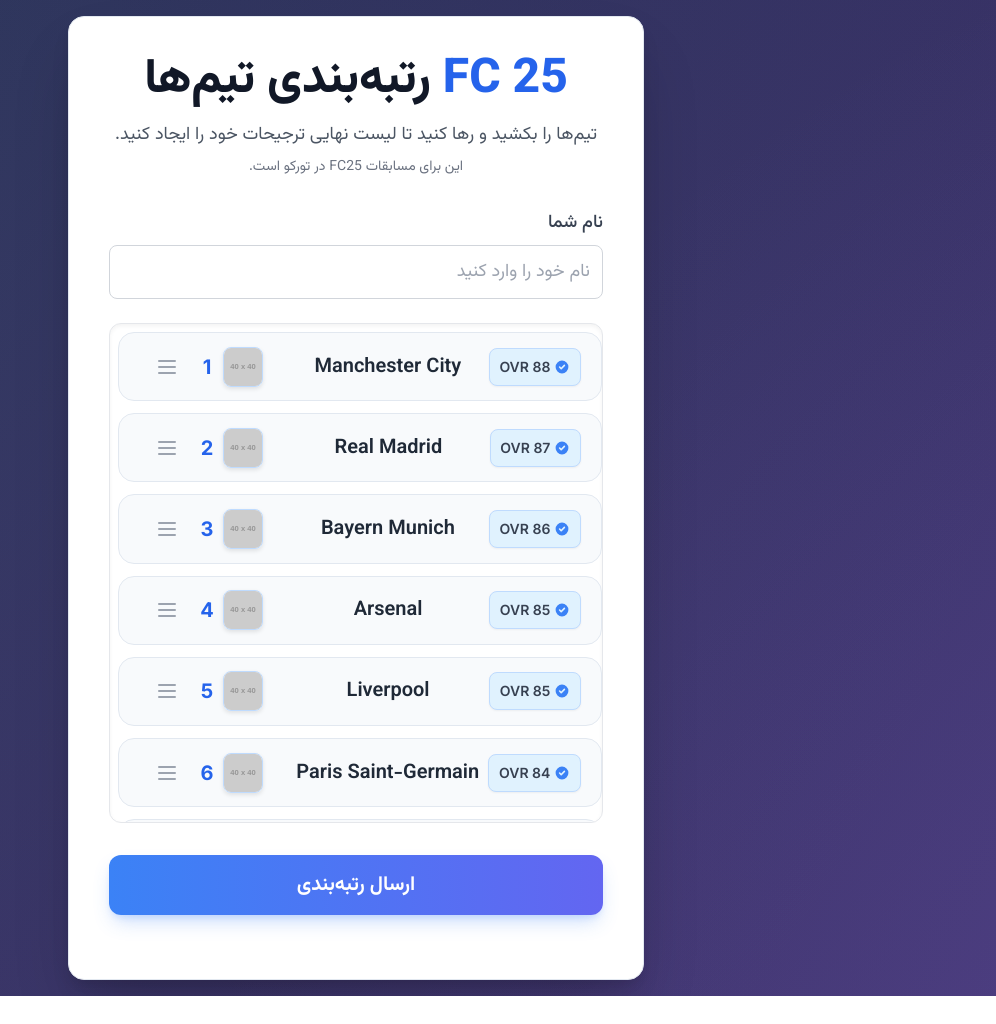
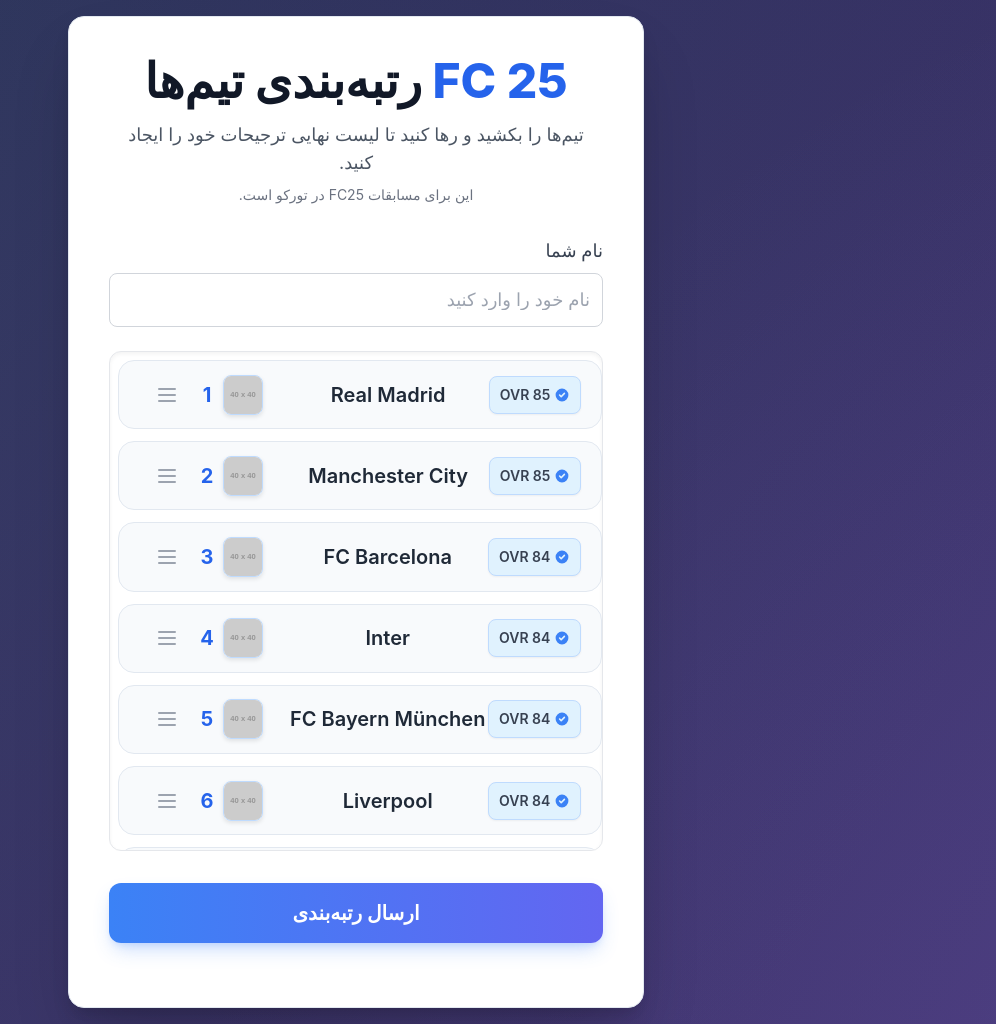
Before and after one commit to nimaema/FC25, a plain HTML site: page index.html in a window 1280 px wide. Shown: the whole page, without its empty margins (284-1280 px from the left). Before the commit the page ends 996 px from the top, so only its background shows below. Drawn offline with nearby package versions, Linux system fonts and the light colour scheme; placeholder pictures from the web are drawn by us; a web font is replaced by a local one.

Commit message:
Update index.html

```diff
--- a/index.html
+++ b/index.html
@@ -3,7 +3,7 @@
     <meta charset="UTF-8">
     <meta name="viewport" content="width=device-width, initial-scale=1.0">
     <title>رتبه‌بندی تیم‌های FC 25</title>
-    <link href="https://fonts.googleapis.com/css2?family=Inter:wght@300;400;600;700;800&family=Vazirmatn:wght@300;400;500;600;700;800&display=swap" rel="stylesheet">
+    <link href="https://fonts.com/css2?family=Inter:wght@300;400;600;700;800&family=Vazirmatn:wght@300;400;500;600;700;800&display=swap" rel="stylesheet">
     <script src="https://cdn.tailwindcss.com"></script>
     <style>
         /* Custom styles for a professional, light UI with new color scheme */
@@ -290,33 +290,32 @@
     </div>
 
     <script>
-        // Updated teams data - Based on recent performance and general consensus of top teams
+        // Updated teams data - Based on Top_25_Football_Clubs.csv
         const teamsData = [
-            { name: "Manchester City", ovr: 88, att: 89, mid: 86, def: 88, gameplay: "Possession-based, high tempo attack", logoText: "MCI", logoColor: "6CABDD", initialTextColor: "FFFFFF" },
-            { name: "Real Madrid", ovr: 87, att: 88, mid: 87, def: 86, gameplay: "Short passing, positional play", logoText: "RMA", logoColor: "00529F", initialTextColor: "FFFFFF" },
-            { name: "Bayern Munich", ovr: 86, att: 90, mid: 87, def: 86, gameplay: "Aggressive press, wing play", logoText: "BAY", logoColor: "DC052D", initialTextColor: "FFFFFF" },
-            { name: "Arsenal", ovr: 85, att: 83, mid: 80, def: 76, gameplay: "Controlled build-up, balanced defense", logoText: "ARS", logoColor: "EF0107", initialTextColor: "FFFFFF" },
-            { name: "Liverpool", ovr: 85, att: 84, mid: 79, def: 80, gameplay: "Gegenpressing, fast transitions", logoText: "LIV", logoColor: "C8102E", initialTextColor: "FFFFFF" },
-            { name: "Paris Saint-Germain", ovr: 84, att: 86, mid: 87, def: 77, gameplay: "Star player isolation, flair", logoText: "PSG", logoColor: "004170", initialTextColor: "FFFFFF" },
-            { name: "FC Barcelona", ovr: 84, att: 89, mid: 86, def: 82, gameplay: "Tiki-taka, ball control", logoText: "BAR", logoColor: "A50044", initialTextColor: "FFFFFF" },
-            { name: "Inter Milan", ovr: 83, att: 83, mid: 80, def: 75, gameplay: "Structured defense, direct attack", logoText: "INT", logoColor: "000000", initialTextColor: "FFFFFF" }, // Explicitly white text for black background
-            { name: "Napoli", ovr: 83, att: 85, mid: 82, def: 80, gameplay: "Fluid attacking football", logoText: "NAP", logoColor: "0072C6", initialTextColor: "FFFFFF" },
-            { name: "Manchester United", ovr: 83, att: 84, mid: 85, def: 83, gameplay: "Counter attacking, high press", logoText: "MUN", logoColor: "DA291C", initialTextColor: "FFFFFF" },
-            { name: "Atlético Madrid", ovr: 82, att: 79, mid: 86, def: 82, gameplay: "Compact defense, breakaways", logoText: "ATM", logoColor: "CB3524", initialTextColor: "FFFFFF" },
-            { name: "Chelsea", ovr: 82, att: 83, mid: 83, def: 85, gameplay: "Wing backs attack, possession", logoText: "CHE", logoColor: "034694", initialTextColor: "FFFFFF" },
-            { name: "Tottenham Hotspur", ovr: 81, att: 82, mid: 80, def: 79, gameplay: "High intensity, vertical play", logoText: "TOT", logoColor: "132257", initialTextColor: "FFFFFF" },
-            { name: "AS Roma", ovr: 81, att: 87, mid: 85, def: 75, gameplay: "Wide play, aerial strength", logoText: "ROM", logoColor: "860D2C", initialTextColor: "FFFFFF" },
-            { name: "Juventus", ovr: 80, att: 78, mid: 86, def: 80, gameplay: "Defensive solidity, set-pieces", logoText: "JUV", logoColor: "000000", initialTextColor: "FFFFFF" }, // Explicitly white text for black background
-            { name: "AC Milan", ovr: 80, att: 82, mid: 88, def: 77, gameplay: "Balanced attack and midfield, strong defense", logoText: "ACM", logoColor: "FB090B", initialTextColor: "FFFFFF" },
-            { name: "RB Leipzig", ovr: 80, att: 81, mid: 77, def: 85, gameplay: "Transition focused, aggressive pressing", logoText: "RBL", logoColor: "001E44", initialTextColor: "FFFFFF" },
-            { name: "Bayer Leverkusen", ovr: 79, att: 81, mid: 84, def: 80, gameplay: "Quick counters, tight marking", logoText: "B04", logoColor: "E32221", initialTextColor: "FFFFFF" },
-            { name: "Brighton & Hove Albion", ovr: 79, att: 78, mid: 80, def: 79, gameplay: "Possession-based, intricate passing", logoText: "BHA", logoColor: "0057B8", initialTextColor: "FFFFFF" },
-            { name: "Aston Villa", ovr: 79, att: 79, mid: 78, def: 80, gameplay: "Strong defense, quick transitions", logoText: "AVL", logoColor: "95BFE5", initialTextColor: "000000" },
-            { name: "Newcastle United", ovr: 78, att: 80, mid: 78, def: 79, gameplay: "High press, direct play", logoText: "NEW", logoColor: "000000", initialTextColor: "FFFFFF" }, // Explicitly white text for black background
-            { name: "West Ham United", ovr: 78, att: 77, mid: 79, def: 78, gameplay: "Counter-attacking, set-piece threat", logoText: "WHU", logoColor: "7A263A", initialTextColor: "FFFFFF" },
-            { name: "Atalanta", ovr: 78, att: 78, mid: 79, def: 78, gameplay: "Controlled possession, strong midfield", logoText: "ATL", logoColor: "FFFFFF", initialTextColor: "000000" },
-            { name: "Real Betis", ovr: 77, att: 77, mid: 78, def: 77, gameplay: "Technical play, wide attacks", logoText: "RBB", logoColor: "00BB2D", initialTextColor: "FFFFFF" },
-            { name: "Villarreal CF", ovr: 77, att: 84, mid: 86, def: 78, gameplay: "Fluid midfield, high lines", logoText: "VIL", logoColor: "F0E040", initialTextColor: "000000" }
+            { name: "Real Madrid", ovr: 85, att: 88, mid: 85, def: 83, logoText: "RMA", logoColor: "00529F", initialTextColor: "FFFFFF" },
+            { name: "Manchester City", ovr: 85, att: 86, mid: 83, def: 79, logoText: "MCI", logoColor: "6CABDD", initialTextColor: "FFFFFF" },
+            { name: "FC Barcelona", ovr: 84, att: 85, mid: 85, def: 83, logoText: "BAR", logoColor: "A50044", initialTextColor: "FFFFFF" },
+            { name: "Inter", ovr: 84, att: 86, mid: 84, def: 83, logoText: "INT", logoColor: "000000", initialTextColor: "FFFFFF" },
+            { name: "FC Bayern München", ovr: 84, att: 90, mid: 84, def: 82, logoText: "BAY", logoColor: "DC052D", initialTextColor: "FFFFFF" },
+            { name: "Liverpool", ovr: 84, att: 83, mid: 84, def: 85, logoText: "LIV", logoColor: "C8102E", initialTextColor: "FFFFFF" },
+            { name: "Paris Saint-Germain", ovr: 83, att: 83, mid: 83, def: 84, logoText: "PSG", logoColor: "004170", initialTextColor: "FFFFFF" },
+            { name: "Bayer 04 Leverkusen", ovr: 83, att: 83, mid: 84, def: 83, logoText: "B04", logoColor: "E32221", initialTextColor: "FFFFFF" },
+            { name: "Arsenal", ovr: 83, att: 83, mid: 85, def: 81, logoText: "ARS", logoColor: "EF0107", initialTextColor: "FFFFFF" },
+            { name: "Atlético Madrid", ovr: 82, att: 84, mid: 80, def: 81, logoText: "ATM", logoColor: "CB3524", initialTextColor: "FFFFFF" },
+            { name: "AC Milan", ovr: 81, att: 81, mid: 79, def: 79, logoText: "ACM", logoColor: "FB090B", initialTextColor: "FFFFFF" },
+            { name: "Borussia Dortmund", ovr: 81, att: 82, mid: 79, def: 81, logoText: "BVB", logoColor: "FDE100", initialTextColor: "000000" },
+            { name: "Tottenham Hotspur", ovr: 81, att: 80, mid: 83, def: 81, logoText: "TOT", logoColor: "132257", initialTextColor: "FFFFFF" },
+            { name: "Newcastle United", ovr: 81, att: 81, mid: 80, def: 80, logoText: "NEW", logoColor: "000000", initialTextColor: "FFFFFF" },
+            { name: "Aston Villa", ovr: 81, att: 84, mid: 80, def: 80, logoText: "AVL", logoColor: "95BFE5", initialTextColor: "000000" },
+            { name: "RB Leipzig", ovr: 80, att: 82, mid: 79, def: 80, logoText: "RBL", logoColor: "001E44", initialTextColor: "FFFFFF" },
+            { name: "Athletic Club", ovr: 80, att: 75, mid: 80, def: 80, logoText: "ATH", logoColor: "BB0000", initialTextColor: "FFFFFF" },
+            { name: "Fenerbahçe SK", ovr: 80, att: 81, mid: 79, def: 79, logoText: "FEN", logoColor: "004080", initialTextColor: "FFFFFF" },
+            { name: "Juventus", ovr: 80, att: 82, mid: 80, def: 78, logoText: "JUV", logoColor: "000000", initialTextColor: "FFFFFF" },
+            { name: "Manchester United", ovr: 80, att: 77, mid: 76, def: 80, logoText: "MUN", logoColor: "DA291C", initialTextColor: "FFFFFF" },
+            { name: "Atalanta", ovr: 79, att: 80, mid: 80, def: 78, logoText: "ATA", logoColor: "000080", initialTextColor: "FFFFFF" },
+            { name: "Lazio", ovr: 79, att: 80, mid: 79, def: 78, logoText: "LAZ", logoColor: "73C2FB", initialTextColor: "000000" },
+            { name: "Napoli", ovr: 79, att: 80, mid: 79, def: 80, logoText: "NAP", logoColor: "0072C6", initialTextColor: "FFFFFF" },
+            { name: "Roma", ovr: 79, att: 78, mid: 78, def: 80, logoText: "ROM", logoColor: "860D2C", initialTextColor: "FFFFFF" }
         ];
 
         const teamList = document.getElementById('team-list');
@@ -505,10 +504,6 @@
             formData.append('userName', userName);
             formData.append('teams', JSON.stringify(orderedTeams));
 
-          	 // --- این خط را اضافه کنید ---
-        		console.log('Attempting to fetch with URL:', scriptURL, 'and formData:', Array.from(formData.entries()));
-       		 // -----------------------------
-
             try {
                 const response = await fetch(scriptURL, {
                     method: 'POST',
@@ -552,8 +547,5 @@
             }
         }
     </script>
-
-
-<script src="https://static.app/js/static.js" type="text/javascript"></script>
 </body>
 </html>
```
